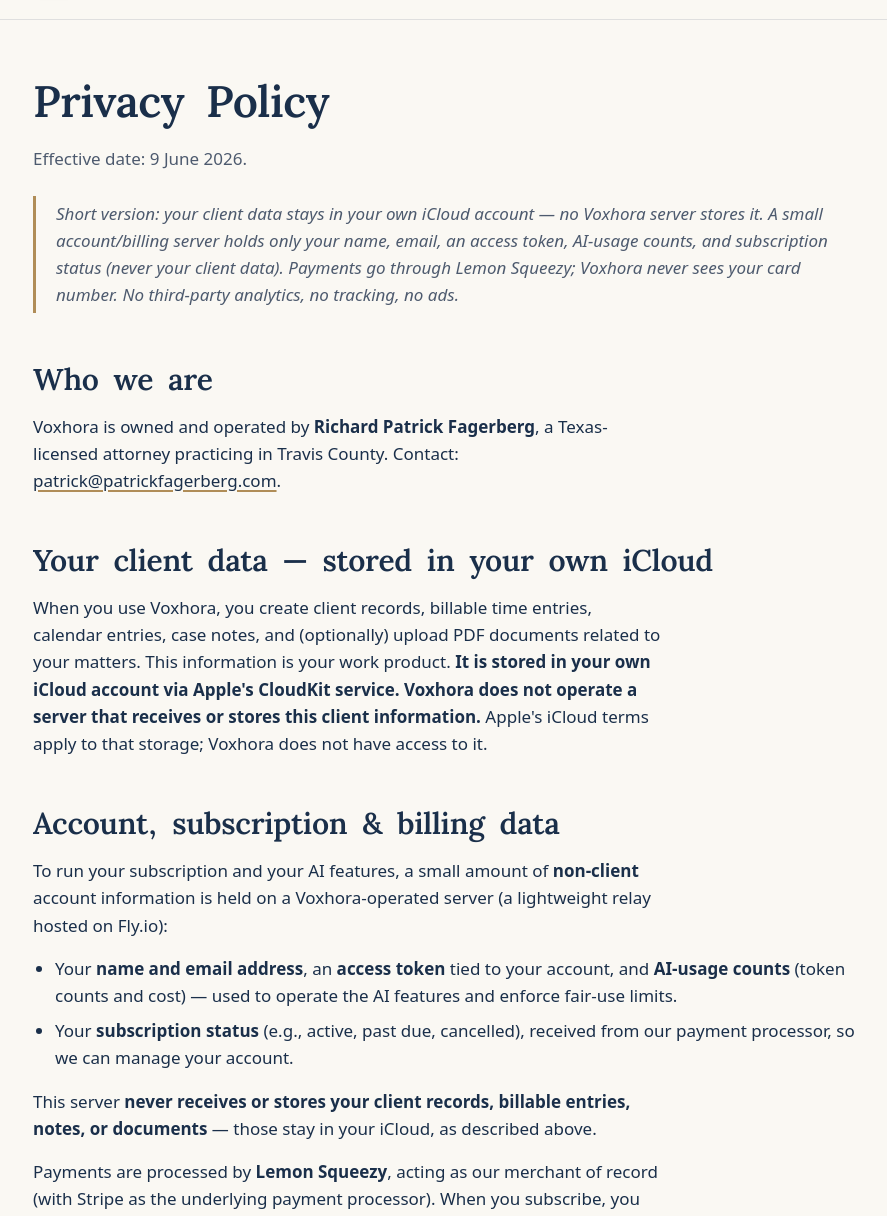
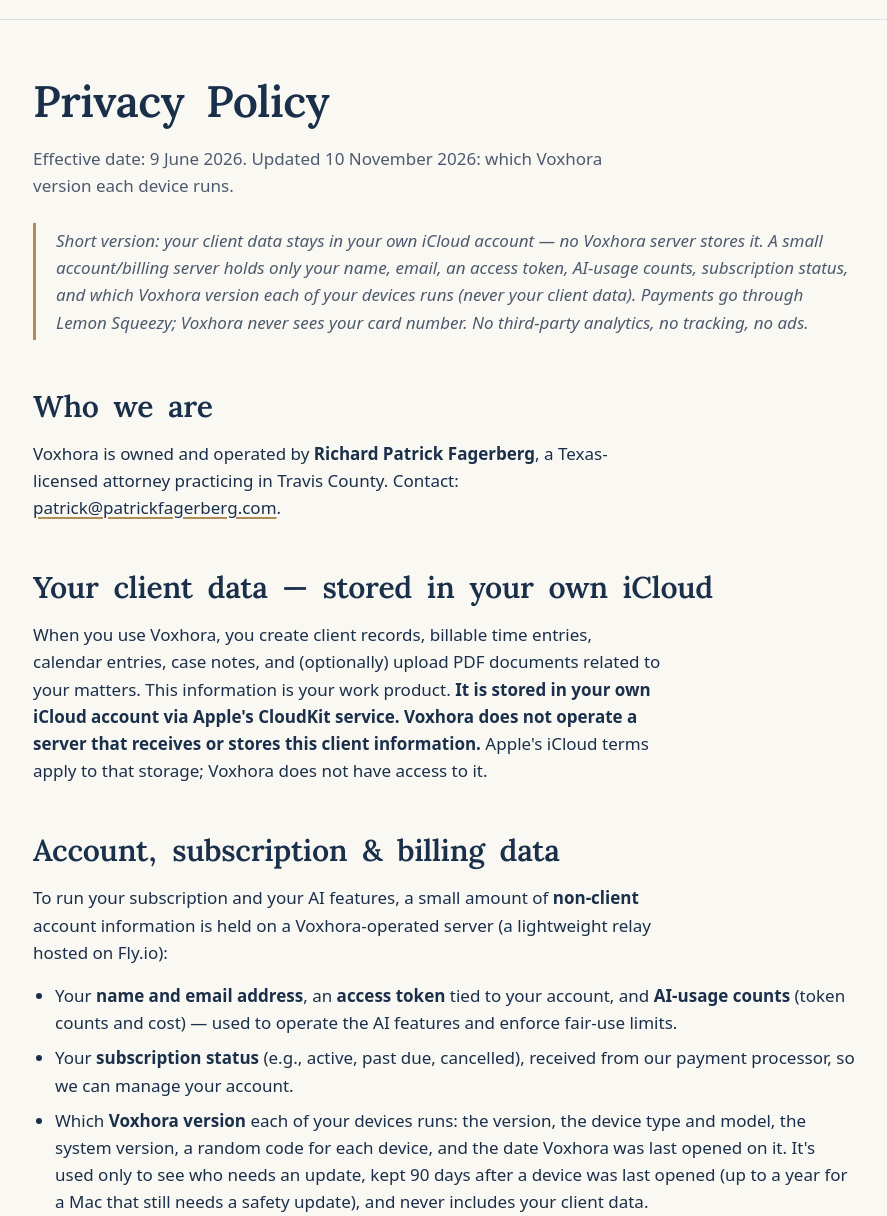
Before and after one commit to SanPatriciodeCuernavaca/voxhora-site, a plain HTML site: page privacy.html in a window 1280 px wide. Shown: the part 67-1283 px from the top of the page, without its empty margins (195-1082 px from the left). Drawn offline with Linux system fonts and the light colour scheme.

Commit message:
Privacy: the relay also keeps which Voxhora version each device runs
One new line in the list of what the relay keeps, the same words added to the
short version and the deletion list, and an Updated date. Goes live right
before the relay starts recording, not before. Re-date it on that day.

Co-Authored-By: Claude Opus 5.5 <noreply@anthropic.com>

```diff
--- a/privacy.html
+++ b/privacy.html
@@ -38,10 +38,10 @@
   <div class="wrap">
 
     <h1>Privacy Policy</h1>
-    <p class="mute">Effective date: 9 June 2026.</p>
+    <p class="mute">Effective date: 9 June 2026. Updated 10 November 2026: which Voxhora version each device runs.</p>
 
     <div class="callout">
-      Short version: your client data stays in your own iCloud account — no Voxhora server stores it. A small account/billing server holds only your name, email, an access token, AI-usage counts, and subscription status (never your client data). Payments go through Lemon Squeezy; Voxhora never sees your card number. No third-party analytics, no tracking, no ads.
+      Short version: your client data stays in your own iCloud account — no Voxhora server stores it. A small account/billing server holds only your name, email, an access token, AI-usage counts, subscription status, and which Voxhora version each of your devices runs (never your client data). Payments go through Lemon Squeezy; Voxhora never sees your card number. No third-party analytics, no tracking, no ads.
     </div>
 
     <h2>Who we are</h2>
@@ -55,6 +55,7 @@
     <ul>
       <li>Your <strong>name and email address</strong>, an <strong>access token</strong> tied to your account, and <strong>AI-usage counts</strong> (token counts and cost) — used to operate the AI features and enforce fair-use limits.</li>
       <li>Your <strong>subscription status</strong> (e.g., active, past due, cancelled), received from our payment processor, so we can manage your account.</li>
+      <li>Which <strong>Voxhora version</strong> each of your devices runs: the version, the device type and model, the system version, a random code for each device, and the date Voxhora was last opened on it. It's used only to see who needs an update, kept 90 days after a device was last opened (up to a year for a Mac that still needs a safety update), and never includes your client data.</li>
     </ul>
     <p>This server <strong>never receives or stores your client records, billable entries, notes, or documents</strong> — those stay in your iCloud, as described above.</p>
     <p>Payments are processed by <strong>Lemon Squeezy</strong>, acting as our merchant of record (with Stripe as the underlying payment processor). When you subscribe, you provide your payment details directly to them; <strong>Voxhora never sees or stores your full card number.</strong> They handle your card data, receipts, and applicable sales tax under their own privacy policies. Voxhora receives only your email and subscription status back from them.</p>
@@ -90,7 +91,7 @@
     <p>The site loads no external resources at all — fonts are self-hosted, and there are no third-party scripts, trackers, or CDNs. Nothing about your visit is shared with any other company.</p>
 
     <h2>Data subject rights</h2>
-    <p>Your client data is already in your direct possession in your own iCloud account — you can export it from Voxhora at any time, and you can delete your iCloud copy by uninstalling Voxhora and removing the app's container from iCloud settings. To delete the non-client account data held on the Voxhora relay (your name, email, token, usage counts, subscription status) or the contact-form data in the Voxhora support inbox, email <a href="mailto:patrick@patrickfagerberg.com">patrick@patrickfagerberg.com</a> and it will be removed. Billing records held by Lemon Squeezy are handled under their own policy.</p>
+    <p>Your client data is already in your direct possession in your own iCloud account — you can export it from Voxhora at any time, and you can delete your iCloud copy by uninstalling Voxhora and removing the app's container from iCloud settings. To delete the non-client account data held on the Voxhora relay (your name, email, token, usage counts, subscription status, device versions) or the contact-form data in the Voxhora support inbox, email <a href="mailto:patrick@patrickfagerberg.com">patrick@patrickfagerberg.com</a> and it will be removed. Billing records held by Lemon Squeezy are handled under their own policy.</p>
 
     <h2>Children</h2>
     <p>Voxhora is professional software for licensed attorneys. It is not directed at children under 13 and Voxhora does not knowingly collect information from children under 13.</p>
```
